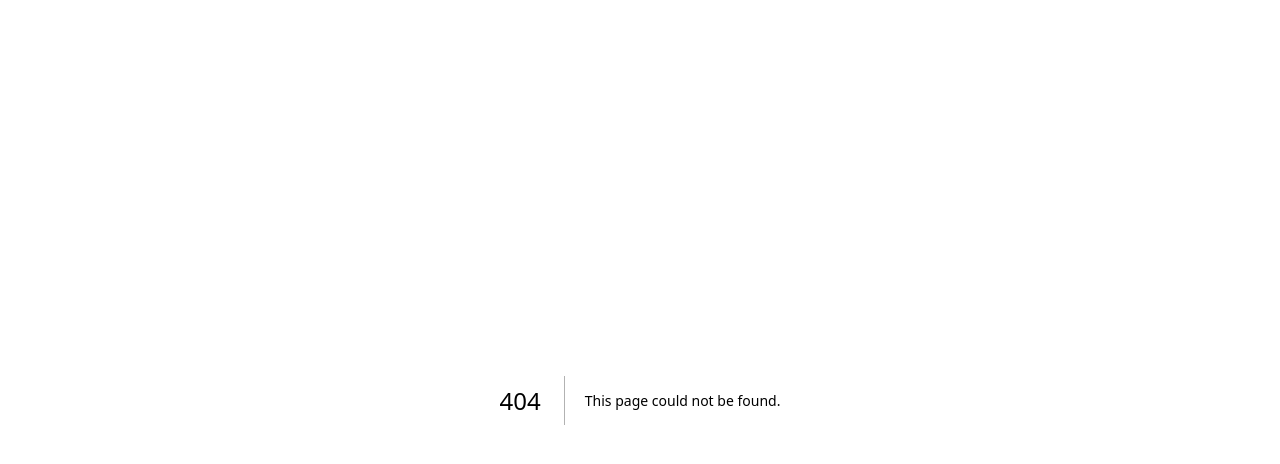
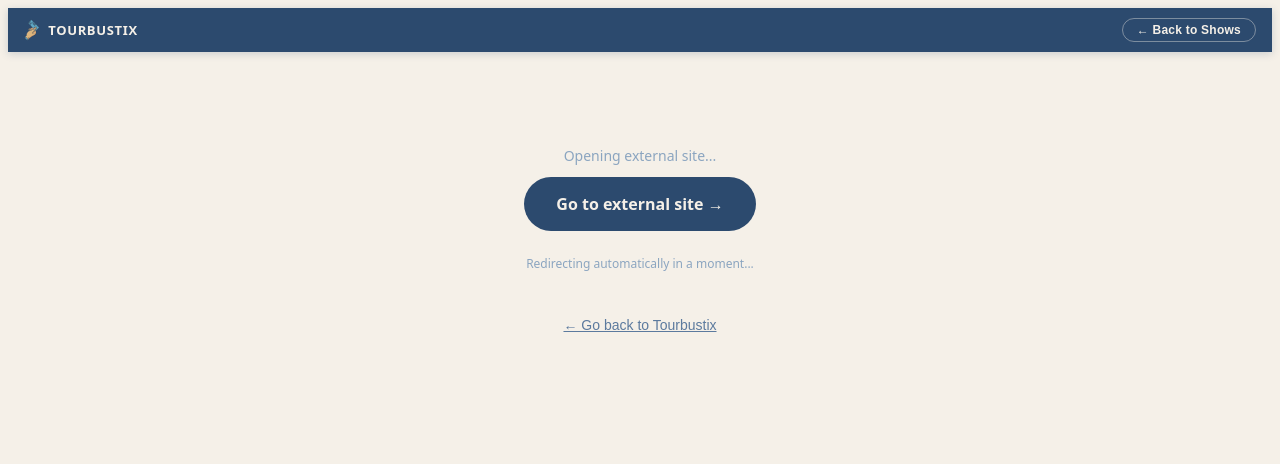
Before and after one commit to Dogsname1999/moonhead, a Next.js app: page /go in a window 1280 px wide. Before the commit this address had no page. Shown: the top 464 px of the page. Built offline with nearby package versions, Linux system fonts and the light colour scheme.

Commit message:
Add branded interstitial for external links + auth redirect preservation

```diff
--- a/app/concert/[id]/page.tsx
+++ b/app/concert/[id]/page.tsx
@@ -168,7 +168,7 @@ export default function ConcertPage() {
 
         {/* Archive.org */}
         {archiveUrl && (
-          <a href={archiveUrl} target="_blank" rel="noopener noreferrer" style={{ display: 'block', width: '100%', boxSizing: 'border-box', padding: '18px', borderRadius: '999px', textAlign: 'center', fontWeight: 600, fontSize: '16px', border: '1.5px solid #8BA5C0', color: '#5C7A9E', textDecoration: 'none', marginBottom: '16px' }}>
+          <a href={`/go?url=${encodeURIComponent(archiveUrl)}&label=${encodeURIComponent('Archive.org')}`} style={{ display: 'block', width: '100%', boxSizing: 'border-box', padding: '18px', borderRadius: '999px', textAlign: 'center', fontWeight: 600, fontSize: '16px', border: '1.5px solid #8BA5C0', color: '#5C7A9E', textDecoration: 'none', marginBottom: '16px' }}>
             🎙 Listen on Archive.org
           </a>
         )}
--- /dev/null
+++ b/app/go/page.tsx
@@ -0,0 +1,86 @@
+'use client'
+import { useEffect, Suspense } from 'react'
+import { useSearchParams } from 'next/navigation'
+
+function GoContent() {
+  const searchParams = useSearchParams()
+  const url = searchParams.get('url') || ''
+  const label = searchParams.get('label') || 'external site'
+
+  useEffect(() => {
+    if (url) {
+      const timer = setTimeout(() => {
+        window.location.replace(url)
+      }, 1500)
+      return () => clearTimeout(timer)
+    }
+  }, [url])
+
+  return (
+    <div style={{ minHeight: '100vh', backgroundColor: '#F5F0E8' }}>
+      {/* Branded top bar — 44px, always visible */}
+      <div style={{
+        position: 'sticky', top: 0, zIndex: 50,
+        height: '44px',
+        backgroundColor: '#2C4A6E',
+        display: 'flex', alignItems: 'center', justifyContent: 'space-between',
+        padding: '0 16px',
+        boxShadow: '0 2px 8px rgba(44,74,110,0.2)',
+      }}>
+        <div style={{ display: 'flex', alignItems: 'center', gap: '8px' }}>
+          <img src="/ticket.png" alt="" style={{ height: '22px', width: 'auto' }} />
+          <span style={{ color: '#F5F0E8', fontSize: '13px', fontWeight: 600, letterSpacing: '0.05em' }}>TOURBUSTIX</span>
+        </div>
+        <button
+          onClick={() => window.history.back()}
+          style={{
+            background: 'none', border: '1px solid rgba(245,240,232,0.4)',
+            borderRadius: '999px', padding: '4px 14px',
+            color: '#F5F0E8', fontSize: '12px', fontWeight: 600,
+            cursor: 'pointer', letterSpacing: '0.02em',
+          }}
+        >
+          ← Back to Shows
+        </button>
+      </div>
+
+      {/* Redirect message */}
+      <div style={{
+        display: 'flex', flexDirection: 'column', alignItems: 'center',
+        justifyContent: 'center', padding: '80px 24px', textAlign: 'center',
+      }}>
+        <p style={{ fontSize: '14px', color: '#8BA5C0', marginBottom: '12px' }}>
+          Opening {label}...
+        </p>
+        <a
+          href={url}
+          style={{
+            display: 'inline-block', padding: '16px 32px',
+            borderRadius: '999px', fontWeight: 700, fontSize: '16px',
+            backgroundColor: '#2C4A6E', color: '#F5F0E8',
+            textDecoration: 'none',
+          }}
+        >
+          Go to {label} →
+        </a>
+        <p style={{ fontSize: '12px', color: '#8BA5C0', marginTop: '24px' }}>
+          Redirecting automatically in a moment...
+        </p>
+        <button
+          onClick={() => window.history.back()}
+          style={{
+            marginTop: '32px', background: 'none', border: 'none',
+            color: '#5C7A9E', fontSize: '14px', cursor: 'pointer',
+            textDecoration: 'underline',
+          }}
+        >
+          ← Go back to Tourbustix
+        </button>
+      </div>
+    </div>
+  )
+}
+
+export default function GoPage() {
+  return <Suspense><GoContent /></Suspense>
+}
--- a/app/search/page.tsx
+++ b/app/search/page.tsx
@@ -260,17 +260,17 @@ export default function SearchPage() {
                 </button>
                 <div style={{ display: 'flex', gap: '8px' }}>
                   {concert.url ? (
-                    <a href={concert.url} target="_blank" rel="noopener noreferrer"
+                    <a href={`/go?url=${encodeURIComponent(concert.url)}&label=${encodeURIComponent('Ticketmaster')}`}
                       style={{ flex: 1, display: 'block', padding: '10px', borderRadius: '999px', fontSize: '13px', fontWeight: 600, textAlign: 'center', textDecoration: 'none', backgroundColor: '#2C4A6E', color: '#F5F0E8' }}>
                       🎟 Buy Tickets
                     </a>
                   ) : (
-                    <a href={`https://www.ticketmaster.com/search?q=${encodeURIComponent(concert.artist)}`} target="_blank" rel="noopener noreferrer"
+                    <a href={`/go?url=${encodeURIComponent(`https://www.ticketmaster.com/search?q=${encodeURIComponent(concert.artist)}`)}&label=${encodeURIComponent('Ticketmaster')}`}
                       style={{ flex: 1, display: 'block', padding: '10px', borderRadius: '999px', fontSize: '13px', fontWeight: 600, textAlign: 'center', textDecoration: 'none', backgroundColor: '#2C4A6E', color: '#F5F0E8' }}>
                       🎟 Ticketmaster
                     </a>
                   )}
-                  <a href={`https://www.stubhub.com/${encodeURIComponent(concert.artist.toLowerCase().replace(/\s+/g, '-'))}-tickets`} target="_blank" rel="noopener noreferrer"
+                  <a href={`/go?url=${encodeURIComponent(`https://www.stubhub.com/${concert.artist.toLowerCase().replace(/\s+/g, '-')}-tickets`)}&label=${encodeURIComponent('StubHub')}`}
                     style={{ flex: 1, display: 'block', padding: '10px', borderRadius: '999px', fontSize: '13px', fontWeight: 600, textAlign: 'center', textDecoration: 'none', border: '1.5px solid #5C7A9E', color: '#5C7A9E', backgroundColor: 'transparent' }}>
                     🎫 StubHub
                   </a>
--- a/app/show/[id]/page.tsx
+++ b/app/show/[id]/page.tsx
@@ -121,7 +121,7 @@ export default function ShowPage() {
           )
         })()}
         {archiveUrl && (
-          <a href={archiveUrl} target="_blank" rel="noopener noreferrer" style={{ display: 'block', width: '100%', boxSizing: 'border-box', padding: '18px', borderRadius: '999px', textAlign: 'center', fontWeight: 600, fontSize: '16px', border: '1.5px solid #8BA5C0', color: '#5C7A9E', textDecoration: 'none', marginBottom: '16px' }}>
+          <a href={`/go?url=${encodeURIComponent(archiveUrl)}&label=${encodeURIComponent('Archive.org')}`} style={{ display: 'block', width: '100%', boxSizing: 'border-box', padding: '18px', borderRadius: '999px', textAlign: 'center', fontWeight: 600, fontSize: '16px', border: '1.5px solid #8BA5C0', color: '#5C7A9E', textDecoration: 'none', marginBottom: '16px' }}>
             🎙 Listen on Archive.org
           </a>
         )}
@@ -152,7 +152,7 @@ export default function ShowPage() {
             <p style={{ fontSize: '11px', fontWeight: 600, letterSpacing: '0.15em', textTransform: 'uppercase', color: '#8BA5C0', marginBottom: '12px', marginTop: 0 }}>Find Collectibles on eBay</p>
             <div style={{ display: 'grid', gridTemplateColumns: '1fr 1fr', gap: '8px' }}>
               {ebaySearches.map((s: any, i: number) => (
-                <a key={i} href={s.url} target="_blank" rel="noopener noreferrer"
+                <a key={i} href={`/go?url=${encodeURIComponent(s.url)}&label=${encodeURIComponent('eBay')}`}
                   style={{ display: 'flex', alignItems: 'center', gap: '8px', backgroundColor: '#EDE8DF', borderRadius: '12px', padding: '14px 16px', border: '1px solid #8BA5C0', textDecoration: 'none', fontSize: '13px', fontWeight: 600, color: '#2C4A6E' }}>
                   <span style={{ fontSize: '18px' }}>{s.emoji}</span>
                   {s.label}
```
